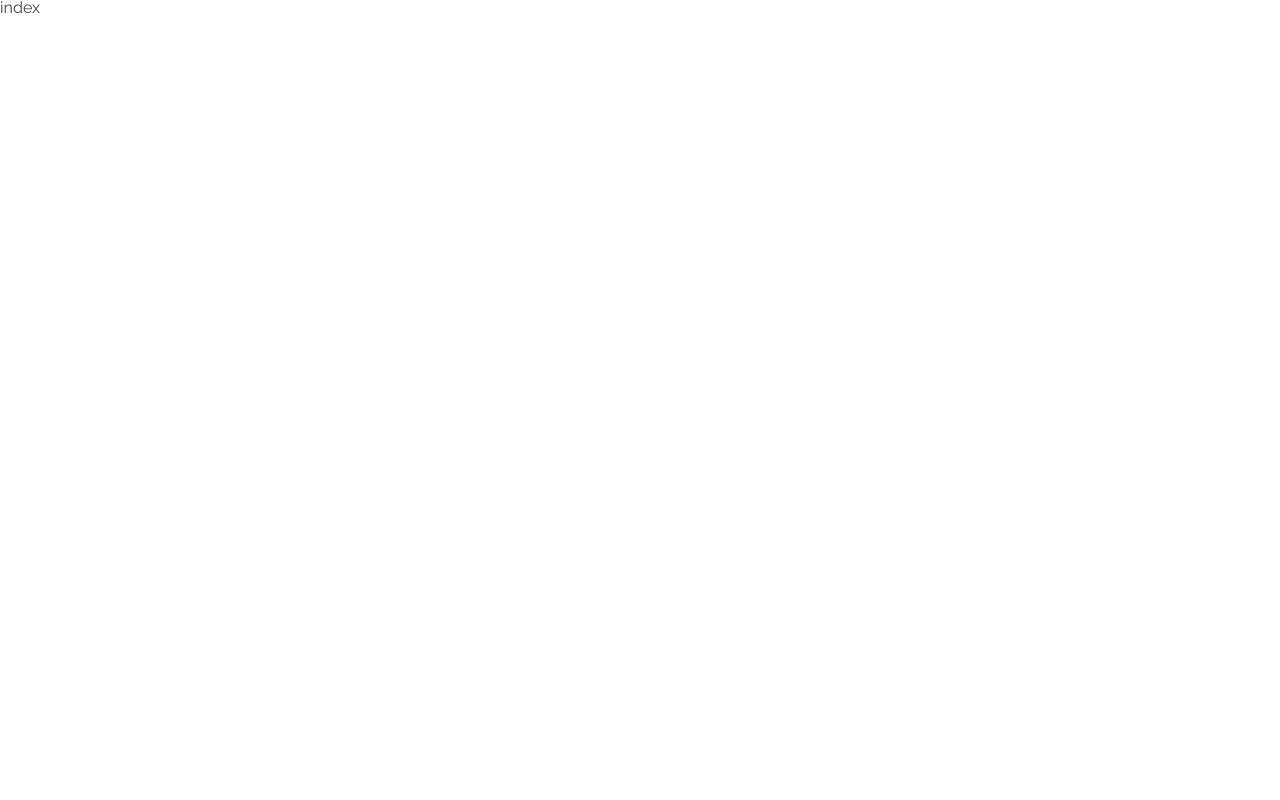
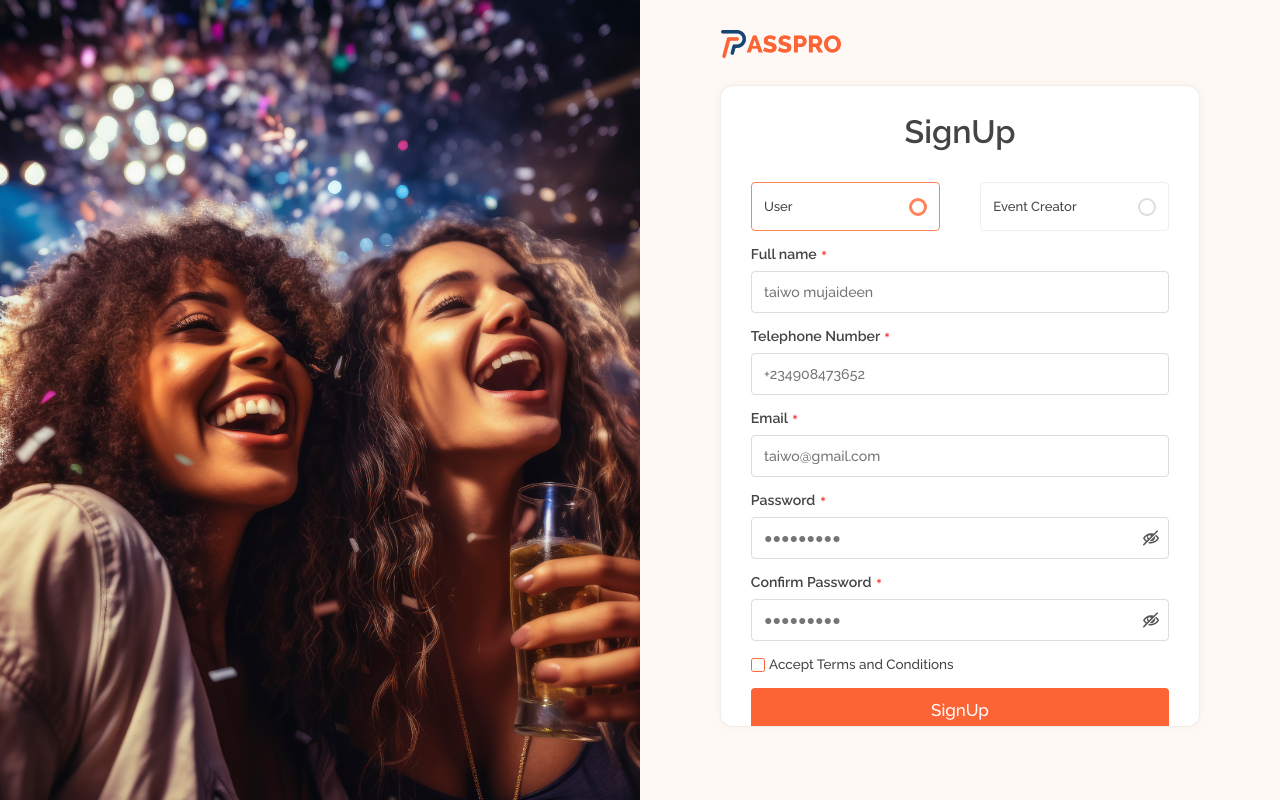
Before and after one commit to idowudamolaolatunji/web-passpro, a React (Vite) app: page /signup in a window 1280 px wide. Built offline with nearby package versions, Linux system fonts and the light colour scheme.

Commit message:
committing changes

```diff
--- a/index.html
+++ b/index.html
@@ -2,9 +2,9 @@
 <html lang="en">
   <head>
     <meta charset="UTF-8" />
-    <link rel="icon" type="image/svg+xml" href="/vite.svg" />
+    <link rel="icon" type="image/svg+xml" href="/favicon.png" />
     <meta name="viewport" content="width=device-width, initial-scale=1.0" />
-    <title>Passpro</title>
+    <title>Passpro App</title>
   </head>
   <body>
     <div id="root"></div>
--- a/src/auth/auth.css
+++ b/src/auth/auth.css
@@ -44,7 +44,6 @@
     flex-direction: column;
     gap: 1.4rem;
     width: 80%;
-    height: auto;
     scrollbar-width: none;
 
     background-color: #fff;
@@ -52,6 +51,9 @@
     padding: 3rem;
     width: 100%;
     box-shadow: 0 0 2px #0000001e, 0 0 10px #0000000d;
+
+    max-height: 80vh;
+    overflow-y: scroll;
 }
 .form--heading {
     font-size: 3.2rem;
--- /dev/null
+++ b/src/auth/authComponents/AuthUI.jsx
@@ -0,0 +1,25 @@
+import React from 'react';
+
+import logo from '../../assets/logo/logo-img.png';
+import img from '../../assets/resources/auth-img.png';
+import '../auth.css'
+
+function AuthUI({ children }) {
+
+    return (
+        <section className='auth--section'>
+            <div className="auth--container">
+                <div className="auth--image">
+                    <img src={img} alt="authentication women image" />
+                </div>
+
+                <div className="auth--form-box">
+                    <img className='auth--logo' src={logo} alt="logo image" />
+                    {children}
+                </div>
+            </div>
+        </section>
+  )
+}
+
+export default AuthUI
--- a/src/auth/login/index.jsx
+++ b/src/auth/login/index.jsx
@@ -7,6 +7,7 @@ import Asterisk from '../../components/Asterisk';
 import { ImEye, ImEyeBlocked } from 'react-icons/im';
 import { FaCheck } from 'react-icons/fa';
 import { Link } from 'react-router-dom';
+import AuthUI from '../authComponents/AuthUI';
 
 function index() {
     const [formData, setFormData] = useState({
@@ -27,18 +28,8 @@ function index() {
     };
 
     return (
-        <section className='auth--section'>
-            <div className="auth--container">
-                <div className="auth--image">
-                    <img src={img} alt="authentication women image" />
-                </div>
-
-                <div className="auth--form-box">
-                    <img className='auth--logo' src={logo} alt="logo image" />
-
+        <AuthUI>
             <form className="auth--form">
-
-
                 <h2 className="form--heading">Sign In</h2>
 
                 <div className="form--clicks">
@@ -94,10 +85,7 @@ function index() {
                     <p>Dont have an account? <Link to='/signup'>Signup</Link></p>
                 </div>
             </form>
-                </div>
-            </div>
-
-        </section>
+        </AuthUI>
     )
 }
 
--- a/src/auth/signup/index.jsx
+++ b/src/auth/signup/index.jsx
@@ -1,9 +1,130 @@
-import React from 'react'
+import React, { useState } from 'react';
+
+import Asterisk from '../../components/Asterisk';
+import logo from '../../assets/logo/logo-img.png';
+import img from '../../assets/resources/auth-img.png';
+
+import { Link } from 'react-router-dom';
+import { FaCheck } from 'react-icons/fa';
+import { ImEye, ImEyeBlocked } from 'react-icons/im';
+import '../auth.css';
+import AuthUI from '../authComponents/AuthUI';
 
 function index() {
-  return (
-    <div>index</div>
-  )
+    const [formData, setFormData] = useState({
+        role: "user",
+        name: "",
+        phone: "",
+        email: "",
+        password: "",
+        confirmPassword: "",
+        businessName: ""
+    });
+
+    const [showPassword, setShowPassword] = useState(false);
+    const [showConfirmPassword, setShowConfirmPassword] = useState(false);
+    const [isChecked, setIsChecked] = useState(false)
+
+    const handleFormChange = function (e) {
+        const { name, value } = e.target;
+        setFormData({
+            ...formData,
+            [name]: value,
+        });
+    };
+
+    return (
+        <AuthUI>
+            <form className="auth--form">
+                <h2 className="form--heading">SignUp</h2>
+
+                <div className="form--clicks">
+                    <div className={`form--click ${formData.role == "user" ? 'is-selected' : ''}`}
+                        onClick={() => setFormData({ ...formData, role: "user" })}
+                    >User <span></span></div>
+                    <div className={`form--click ${formData.role == "event-creator" ? 'is-selected' : ''}`}
+                        onClick={() => setFormData({ ...formData, role: "event-creator" })}
+                    >Event Creator <span></span></div>
+                </div>
+
+                <div className="form--item">
+                    <label htmlFor="name" className="form--label">Full name <Asterisk /></label>
+                    <input type="text" className="form--input" placeholder='taiwo mujaideen' onChange={handleFormChange} name="name" id='name' value={formData.name} />
+                </div>
+                <div className="form--item">
+                    <label htmlFor="phone" className="form--label">Telephone Number <Asterisk /></label>
+                    <input type="tel" className="form--input" placeholder='+234908473652' onChange={handleFormChange} name="phone" id='phone' value={formData.phone} />
+                </div>
+                <div className="form--item">
+                    <label htmlFor="email" className="form--label">Email <Asterisk /></label>
+                    <input type="email" className="form--input" placeholder='taiwo@gmail.com' onChange={handleFormChange} name="email" id='email' value={formData.email} />
+                </div>
+                <div className="form--item">
+                    <label htmlFor="password" className="form--label">Password <Asterisk /></label>
+
+                    <div className="form--input-box">
+                        <input
+                            type={showPassword ? "text" : "password"}
+                            name='password'
+                            id="password"
+                            className='form--input'
+                            placeholder="&#9679;&#9679;&#9679;&#9679;&#9679;&#9679;&#9679;&#9679;&#9679;"
+                            value={formData.password}
+                            onChange={handleFormChange}
+                        />
+                        <div className='form--input-icon' onClick={() => setShowPassword(!showPassword)}>
+                            {showPassword ? <ImEye /> : <ImEyeBlocked />}
+                        </div>
+                    </div>
+                </div>
+
+
+                <div className="form--item">
+                    <label htmlFor="confirm-password" className="form--label">Confirm Password <Asterisk /></label>
+
+                    <div className="form--input-box">
+                        <input
+                            type={showConfirmPassword ? "text" : "password"}
+                            name='confirmPassword'
+                            id="confirm-password"
+                            className='form--input'
+                            placeholder="&#9679;&#9679;&#9679;&#9679;&#9679;&#9679;&#9679;&#9679;&#9679;"
+                            value={formData.confirmPassword}
+                            onChange={handleFormChange}
+                        />
+                        <div className='form--input-icon' onClick={() => setShowConfirmPassword(!showConfirmPassword)}>
+                            {showConfirmPassword ? <ImEye /> : <ImEyeBlocked />}
+                        </div>
+                    </div>
+                </div>
+
+
+
+                {formData.role == "event-creator" && (
+                    <div className="form--item">
+                        <label htmlFor="businessName" className="form--label">Business Name <Asterisk /></label>
+                        <input type="text" className="form--input" placeholder='Enter Business Name' onChange={handleFormChange} name="businessName" id='businessName' value={formData.businessName} />
+                    </div>
+                )}
+
+
+                <div className="form--flex">
+                    <div className="form--item-flex" onClick={() => setIsChecked(!isChecked)}>
+                        <div id="checkbox" className={isChecked ? 'is-selected' : ''}>
+                            {isChecked && <FaCheck />}
+                        </div>
+                        <label className='form--text' htmlFor="checkbox">Accept Terms and Conditions</label>
+                    </div>
+                </div>
+
+                <button type="submit" className='form--submit'>SignUp</button>
+
+                <div className="form--info" style={{ textAlign: "center" }}>
+                    <p>Already have an account? <Link to='/login'>Sign In</Link></p>
+                </div>
+            </form>
+        </AuthUI>
+    )
 }
 
 export default index
```
Also changed, not shown: public/favicon.png (added). Lines whose indentation alone changed are shown as unchanged.
